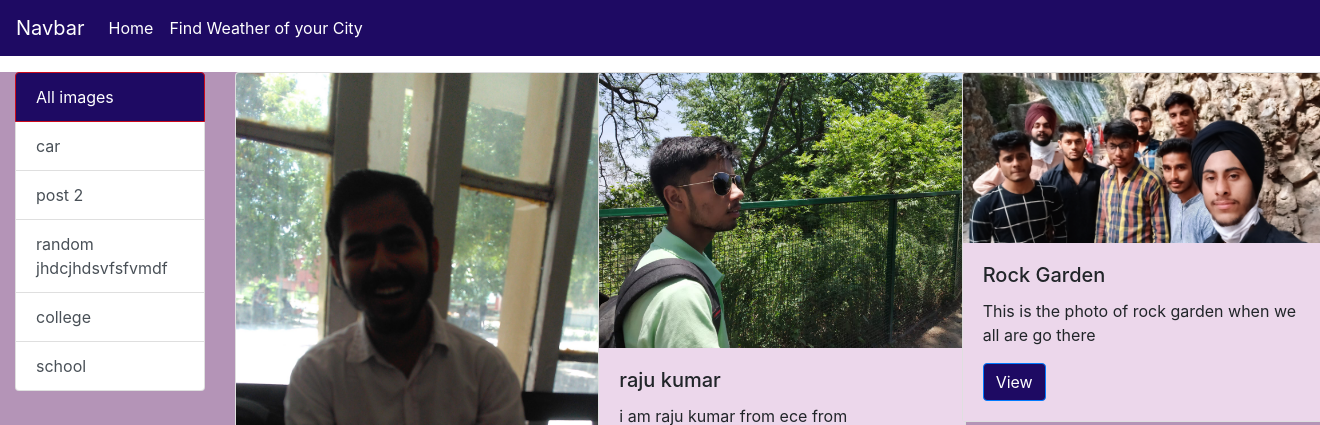
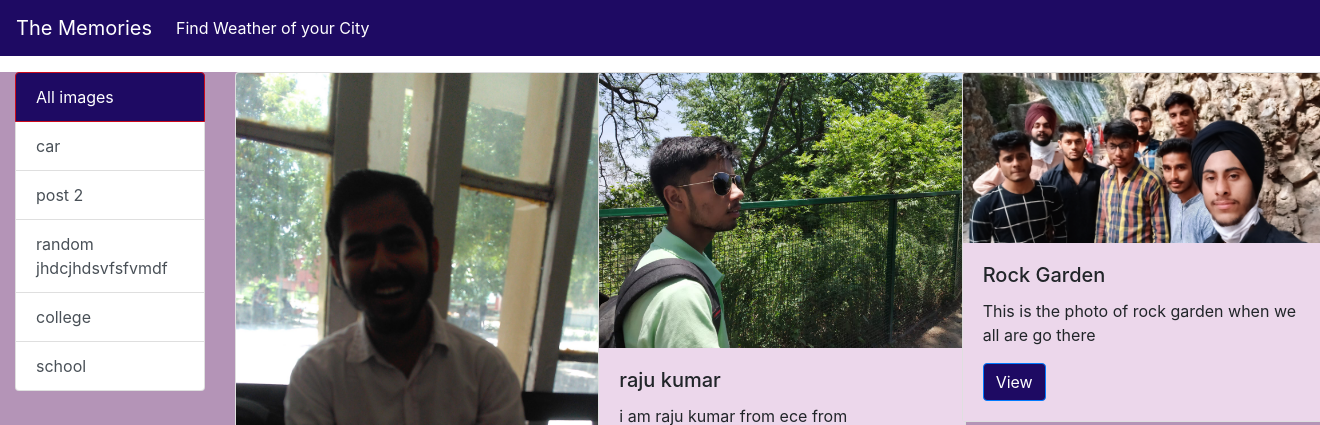
Before and after one commit to rajukumar2152/The-Memories, a Django app: page / in a window 1320 px wide; the page is wider, and only the part inside the window is pictured. Shown: the top 425 px of that part. Run offline with Django 3.2, Linux system fonts and the light colour scheme; data comes from the database, SQL or seed files in the repository; some libraries are stand-ins or nearby versions.

Commit message:
nav bar is change

```diff
--- a/templates/navbar.html
+++ b/templates/navbar.html
@@ -1,14 +1,14 @@
 <nav class="navbar navbar-expand-lg navbar-dark bg-dark">
-    <a class="navbar-brand" href="#">Navbar</a>
+    <a class="navbar-brand" href="https://the-memory.herokuapp.com">The Memories</a>
     <button class="navbar-toggler" type="button" data-toggle="collapse" data-target="#navbarSupportedContent" aria-controls="navbarSupportedContent" aria-expanded="false" aria-label="Toggle navigation">
       <span class="navbar-toggler-icon"></span>
     </button>
 
     <div class="collapse navbar-collapse" id="navbarSupportedContent">
       <ul class="navbar-nav mr-auto">
-        <li class="nav-item active">
-          <a class="nav-link" href="/">Home <span class="sr-only">(current)</span></a>
-        </li>
+        <!-- <li class="nav-item active">
+          <a class="nav-link" href="https://the-memory.herokuapp.com">Home <span class="sr-only">(current)</span></a>
+        </li> -->
         <li class="nav-item active">
           <a class="nav-link" href="https://city-weather-finder-page.herokuapp.com/">Find Weather of your City</a>
         </li>
```
